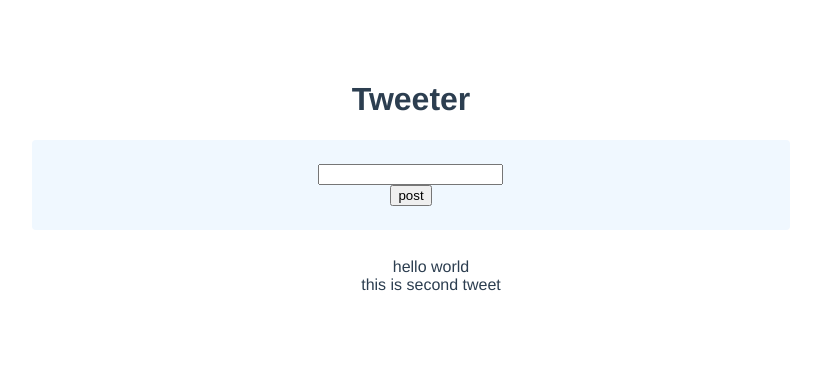
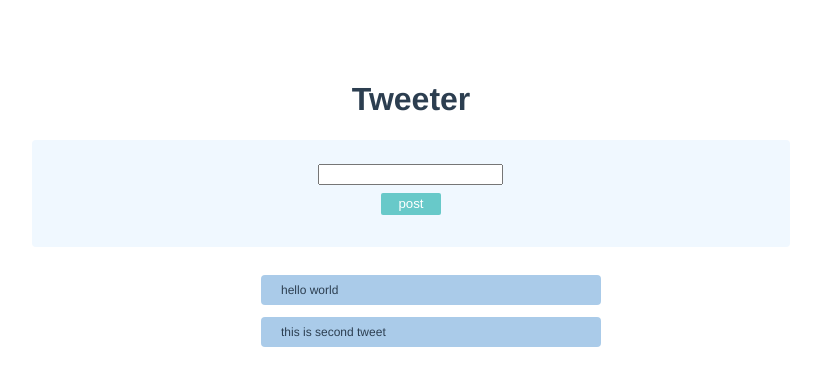
Before and after one commit to hosokawa-y/vue-sample, a Vue app: page / in a window 1280 px wide. Shown: the top 386 px of the page, without its empty margins (229-1050 px from the left). Built offline with nearby package versions, Linux system fonts and the light colour scheme.

Commit message:
動的なリスト（要素の追加）

```diff
--- a/src/components/Tweet.vue
+++ b/src/components/Tweet.vue
@@ -1,13 +1,21 @@
 <script setup lang="ts">
-const tweets = [{ id: '0', description: 'hello world' }, { id: '1', description: 'this is second tweet' }]
+import { ref } from 'vue'
+const tweets = ref([{ id: 0, description: 'hello world' }, { id: 1, description: 'this is second tweet' }])
+const inputtingDescription = ref<string>('')
+const postTweet = () => {
+    const tweet = {id: Math.random(), description: inputtingDescription.value}
+    tweets.value.push(tweet)
+    inputtingDescription.value = ''
+    console.log('inputtingDescription:' + inputtingDescription.value)
+}
 </script>
 
 <template>
     <div class="container">
         <h1>Tweeter</h1>
         <div class="form-container">
-            <input />
-            <button class="save-button">post</button>
+            <input v-model="inputtingDescription" />
+            <button class="save-button" @click="postTweet">post</button>
         </div>
         <div class="tweet-container">
             <ul>
@@ -39,5 +47,27 @@ const tweets = [{ id: '0', description: 'hello world' }, { id: '1', description:
 
 .tweet-list {
     list-style: none;
+    margin-bottom: 12px;
+    border-radius: 4px;
+    font-size: 12px;
+    display: flex;
+    justify-content: space-between;
+    background-color: rgb(170, 203, 233);
+    padding: 8px 20px;
+    width: 300px;
+}
+
+button {
+    background-color: #68c9c9;
+    color: #fff;
+    border-radius: 2px;
+    border: none;
+    width: 60px;
+    height: 22px;
+    margin: 8px;
+}
+
+button:hover {
+    background-color: #37bdbd;
 }
 </style>
```
